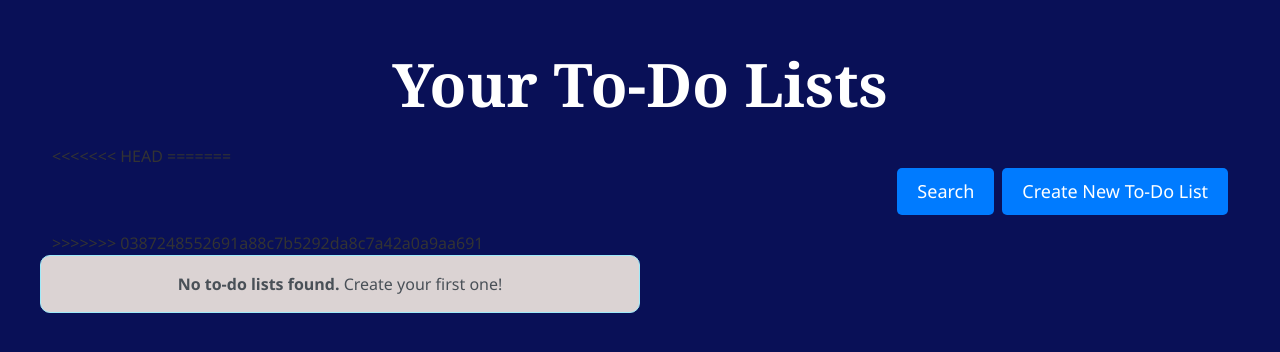
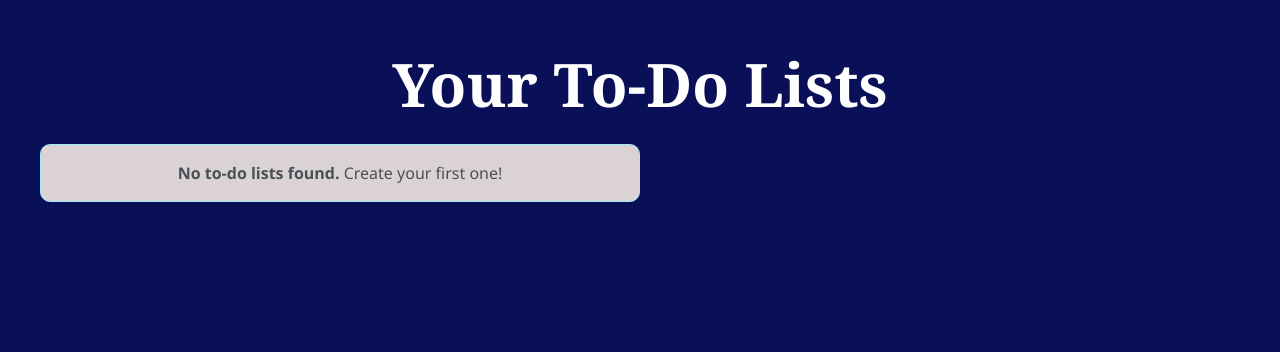
Before and after one commit to michaeltamba/uts-webprog, a PHP site: page /ToDoList.php in a window 1280 px wide. Shown: the top 352 px of the page. Run offline with PHP 8.4, Linux system fonts and the light colour scheme; a user stored in the database is signed in; data that the repository does not hold is empty.

Commit message:
sdsaaaaa

```diff
--- a/ToDoList.php
+++ b/ToDoList.php
@@ -38,15 +38,7 @@ $todo_lists = $stmt->fetchAll();
 <div class="container mt-5">
     <h1 class="text-center mb-4">Your To-Do Lists</h1>
 
-<<<<<<< HEAD
 
-=======
-    <!-- Tombol untuk membuat To-Do List baru -->
-    <div class="d-flex justify-content-end mb-3 ">
-        <a href="search.php" class="btn create-btn me-2">Search</a>
-        <a href="create.php" class="btn create-btn">Create New To-Do List</a>
-    </div>
->>>>>>> 0387248552691a88c7b5292da8c7a42a0a9aa691
 
     <!-- Bootstrap Grid Layout for ToDo Cards -->
     <div class="row row-cols-1 row-cols-md-2 g-4">
```
